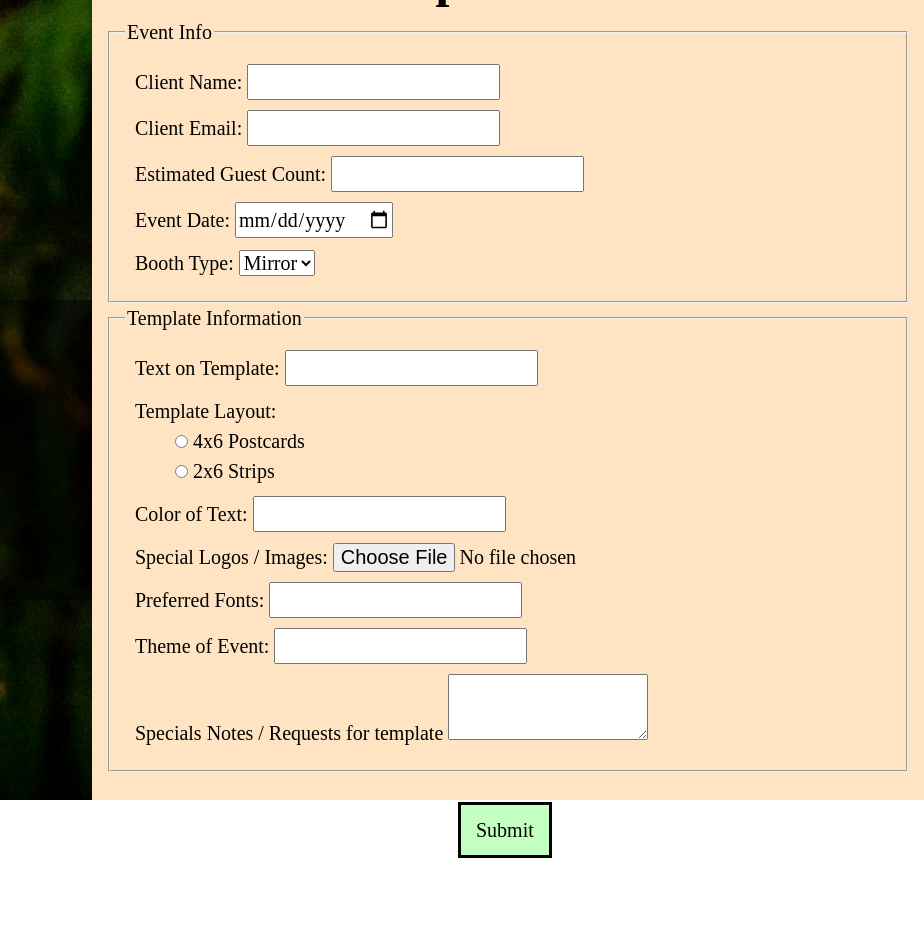
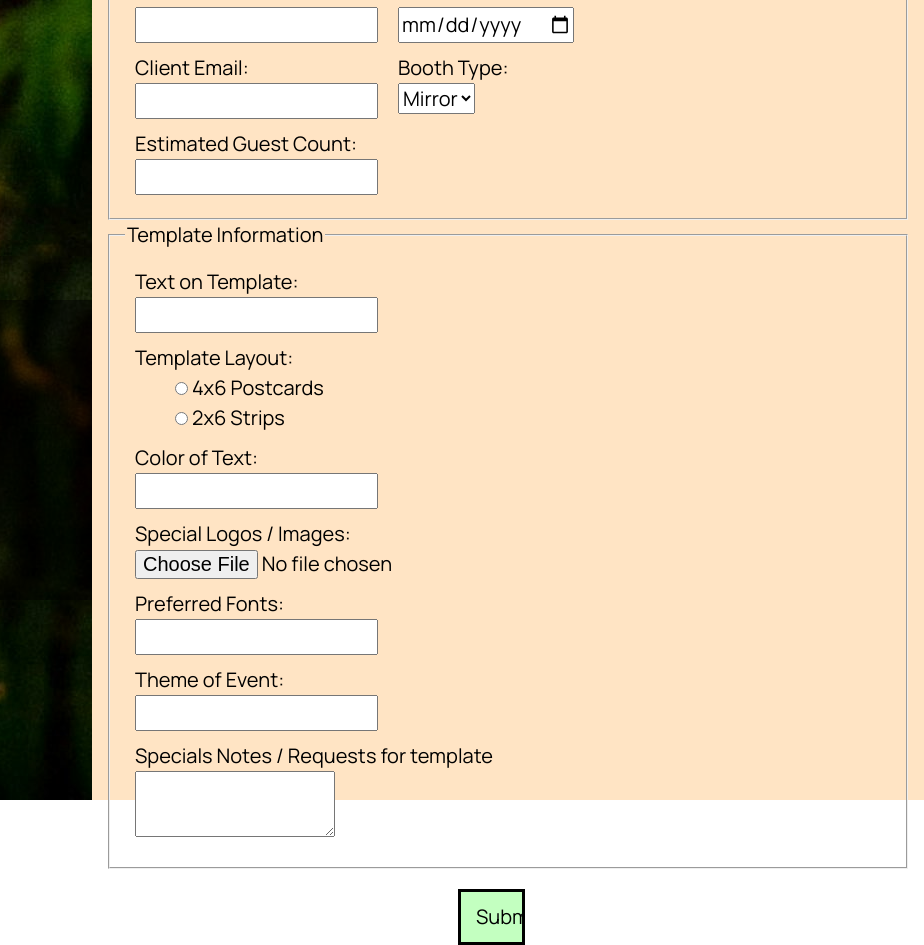
Before and after one commit to jforino/template_form, a plain HTML site: page index.html in a window 1280 px wide. Shown: the full height of the page, 356-1280 px from the left. Before the commit the page ends 858 px from the top, so only its background shows below. Drawn offline with Linux system fonts and the light colour scheme.

Commit message:
Add custom font

```diff
--- a/index.html
+++ b/index.html
@@ -21,9 +21,10 @@
             <form action="post">
 
             <div id="eventInfo">
-            <fieldset>
+            <fieldset id="fieldsetEvent">
                 <legend>Event Info</legend>
 
+                <div class="container">
                     <div class="eventItem">
                     <label for="clientName">Client Name:</label>
                     <input type="text" name="clientName" id="clientName" required>
@@ -38,7 +39,9 @@
                     <label for="guestCount">Estimated Guest Count:</label>
                     <input type="number" name="guestCount" id="guestCount" required>
                     </div>
+                </div>
 
+                <div class="container">
                     <div class="eventItem">
                     <label for="eventDate">Event Date:</label>
                     <input type="date" name="eventDate" id="eventDate" required>
@@ -69,11 +72,11 @@
                         <div>Template Layout:</div>
                         <div style="margin-left: 40px;">
                             <input type="radio" name="templateLayout" id="4x6" value="4x6">
-                            <label for="4x6">4x6 Postcards</label>
+                            <label for="4x6" style="display: inline;">4x6 Postcards</label>
                         </div>
                         <div style="margin-left: 40px;">
                             <input type="radio" name="templateLayout" id="2x6" value="2x6">
-                            <label for="2x6">2x6 Strips</label>
+                            <label for="2x6" style="display: inline;">2x6 Strips</label>
                         </div>
                     </div>
 
--- a/style.css
+++ b/style.css
@@ -1,3 +1,4 @@
+@import url('https://fonts.googleapis.com/css2?family=Manrope:wght@200..800&family=Oswald:wght@200..700&display=swap');
 /* Josh Comeau's CSS RESET */
 *, *::before, *::after {
     box-sizing: border-box;
@@ -29,10 +30,14 @@
     isolation: isolate;
   }
 
+  /* Import custom font */
+
   /* My CSS Code */
 
   *{
     font-size: 20px;
+    font-family: "Manrope", 'Courier New', 'Arial';
+    font-weight: 400;
   }
 
   h1{
@@ -107,12 +112,21 @@ fieldset{
     width: 800px;
 }
 
+#fieldsetEvent{
+    display: flex;
+}
+
 #submitButton{
     position: relative;
     left: 50%;
-    margin-top: 30px;
+    margin-top: 20px;
     padding: 10px 15px;
+    width: 8%;
     transform: translate(-50px, 0px);
     background-color: rgba(195, 255, 192);
     border: black solid 3px;
 }
+
+label{
+    display: block;
+}
```
Lines whose indentation alone changed are shown as unchanged.
